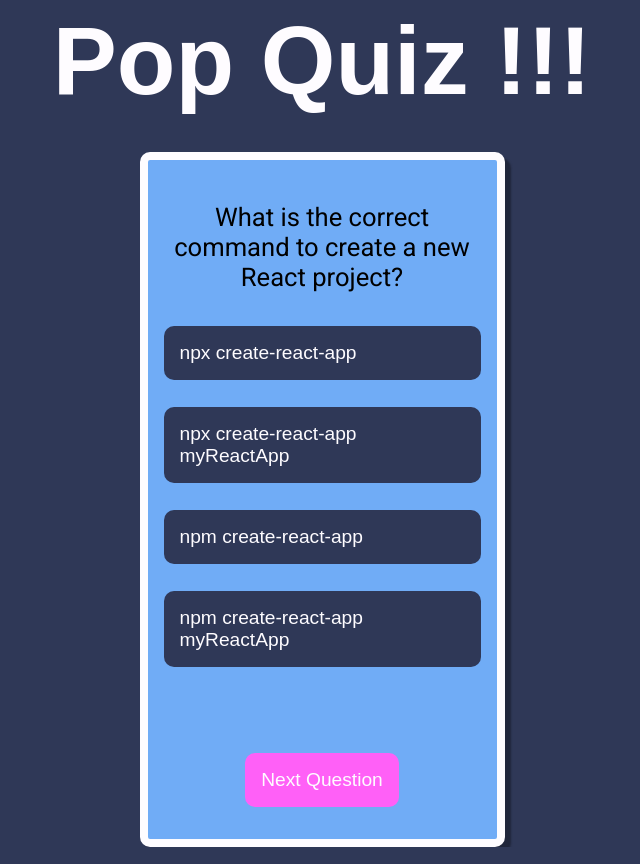
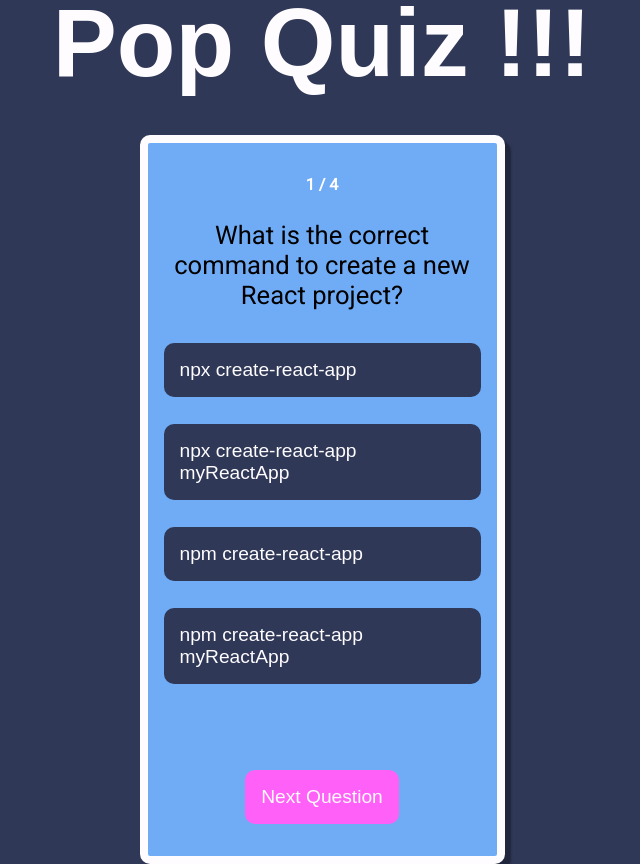
Before and after one commit to riley-brandt/reactjs-trivia-app, a React (Create React App) app: page / in a window 1280 px wide. Both pictures are taken after a click on the button "Start Quiz". Shown: the whole page, without its empty margins (318-958 px from the left). Built offline with nearby package versions, Linux system fonts and the light colour scheme; a web font is replaced by a local one.

Commit message:
Added a question counter to the Quiz component

```diff
--- a/src/App.css
+++ b/src/App.css
@@ -27,6 +27,7 @@ h1 {
 @media (max-width: 460px) {
   .title {
     font-size: 1.7rem;
+    /* margin-top: 4rem; */
   }
 }
 
--- a/src/components/Quiz.css
+++ b/src/components/Quiz.css
@@ -7,6 +7,12 @@ h3 {
   display: flex;
   flex-direction: column;
   color: black;
+}
+
+.counter-container {
+  margin-top: 1rem;
+  color: #fefcff;
+  font-weight: bold;
 }
 
 .options {
--- a/src/components/Quiz.js
+++ b/src/components/Quiz.js
@@ -9,13 +9,14 @@ function Quiz() {
   const { score, setScore } = useContext(QuizContext);
   const [currentQ, setCurrentQ] = useState(0);
   const [answerSelected, setAnswerSelected] = useState("");
+  const [counter, setCounter] = useState(1);
 
-  const nextQuestion = () => {
-    if (Questions[currentQ].answer == answerSelected) {
-      setScore(score + 1);
-    }
-    setCurrentQ(currentQ + 1);
-  };
+  // const nextQuestion = () => {
+  //   if (Questions[currentQ].answer == answerSelected) {
+  //     setScore(score + 1);
+  //   }
+  //   setCurrentQ(currentQ + 1);
+  // };
 
   const finishQuiz = () => {
     if (Questions[currentQ].answer == answerSelected) {
@@ -24,8 +25,22 @@ function Quiz() {
     setGameState("score");
   };
 
+  const nextQuestionPlusCounter = () => {
+    if (Questions[currentQ].answer == answerSelected) {
+      setScore(score + 1);
+    }
+    setCounter(counter + 1);
+    setCurrentQ(currentQ + 1);
+  };
+
   return (
     <div className="Quiz">
+      <div className="counter-container">
+        <span>
+          {" "}
+          {counter} / {Questions.length}
+        </span>
+      </div>
       <h3>{Questions[currentQ].question}</h3>
       <div className="options">
         <button
@@ -62,7 +77,7 @@ function Quiz() {
         {currentQ == Questions.length - 1 ? (
           <button onClick={finishQuiz}>Finish Quiz</button>
         ) : (
-          <button onClick={nextQuestion}>Next Question</button>
+          <button onClick={nextQuestionPlusCounter}>Next Question</button>
         )}
       </div>
     </div>
@@ -79,6 +94,8 @@ export default Quiz;
   {/* {if currentQ == Questions.length - 1 ? ()} */}
 </div>;
 
+// setCounter(counter + 1)
+
 // Button toggle ideas
 // 1. create a state for the active button, ie:
 // const [activeButton, setActiveButton] = useState();
```
Also changed, not shown: 1 other file (tests, documents, lock files or other folders).
